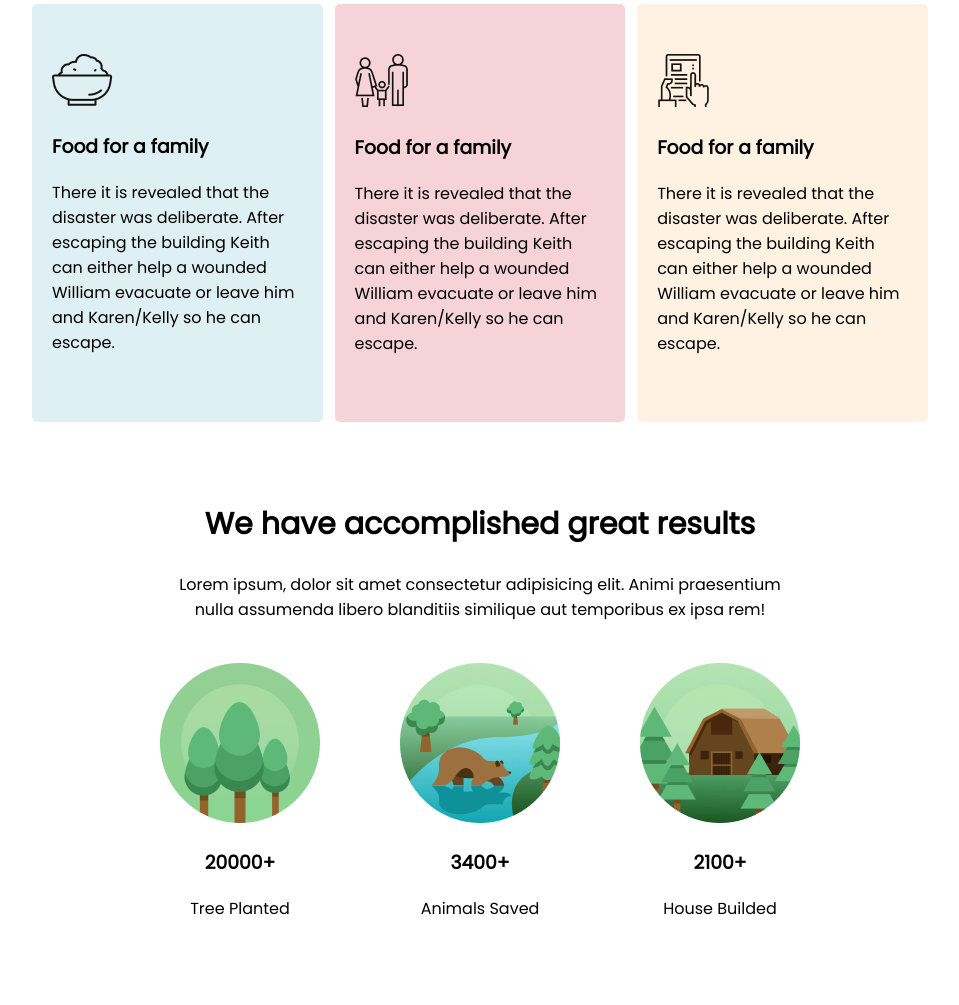
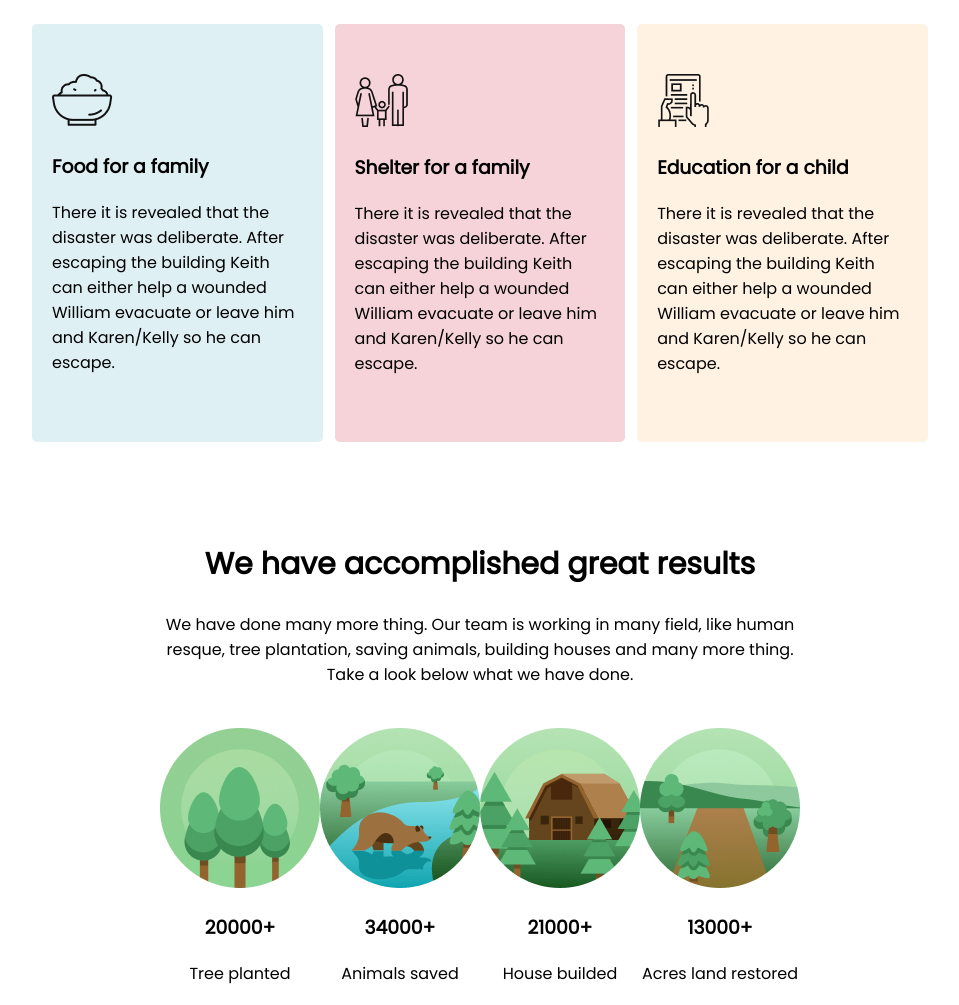
Before and after one commit to gaziismail/donation-bond, a plain HTML site: page index.html in a window 1280 px wide. Shown: the part 1420-2425 px from the top of the page, without its empty margins (160-1119 px from the left). Drawn offline with Linux system fonts and the light colour scheme.

Commit message:
update extra section

```diff
--- a/css/style.css
+++ b/css/style.css
@@ -40,7 +40,7 @@ h2 {
 }
 
 .container-margin {
-    margin-top: 80px;
+    margin-top: 100px;
     margin-left: 25%;
 }
 
--- a/index.html
+++ b/index.html
@@ -79,12 +79,12 @@
             </div>
             <div class="donation-card" id="card2">
                 <img src="icons/shelter.png" alt="">
-                <h3>Food for a family</h3>
+                <h3>Shelter for a family</h3>
                 <p>There it is revealed that the disaster was deliberate. After escaping the building Keith can either help a wounded William evacuate or leave him and Karen/Kelly so he can escape.</p>
             </div>
             <div class="donation-card" id="card3">
                 <img src="icons/education.png" alt="">
-                <h3>Food for a family</h3>
+                <h3>Education for a child</h3>
                 <p>There it is revealed that the disaster was deliberate. After escaping the building Keith can either help a wounded William evacuate or leave him and Karen/Kelly so he can escape.</p>
             </div>
         </div>
@@ -92,24 +92,29 @@
     <section class="half-width container-margin text-center">
         <div>
             <h2>We have accomplished great results</h2>
-            <p>Lorem ipsum, dolor sit amet consectetur adipisicing elit. Animi praesentium nulla assumenda libero blanditiis similique aut temporibus ex ipsa rem!</p>
+            <p>We have done many more thing. Our team is working in many field, like human resque, tree plantation, saving animals, building houses and many more thing. Take a look below what we have done.</p>
         </div>
         <br>
         <div class="list-container">
             <div>
                 <img src="./icons/tree-plant.png" alt="">
                 <h3>20000+</h3>
-                <p>Tree Planted</p>
+                <p>Tree planted</p>
             </div>
             <div>
                 <img src="./icons/save-animal.png" alt="">
-                <h3>3400+</h3>
-                <p>Animals Saved</p>
+                <h3>34000+</h3>
+                <p>Animals saved</p>
             </div>
             <div>
                 <img src="./icons/build-house.png" alt="">
-                <h3>2100+</h3>
-                <p>House Builded</p>
+                <h3>21000+</h3>
+                <p>House builded</p>
+            </div>
+            <div>
+                <img src="./icons/land-restored.png" alt="">
+                <h3>13000+</h3>
+                <p>Acres land restored</p>
             </div>
         </div>
     </section>
```
Also changed, not shown: icons/land-restored.png (added).
